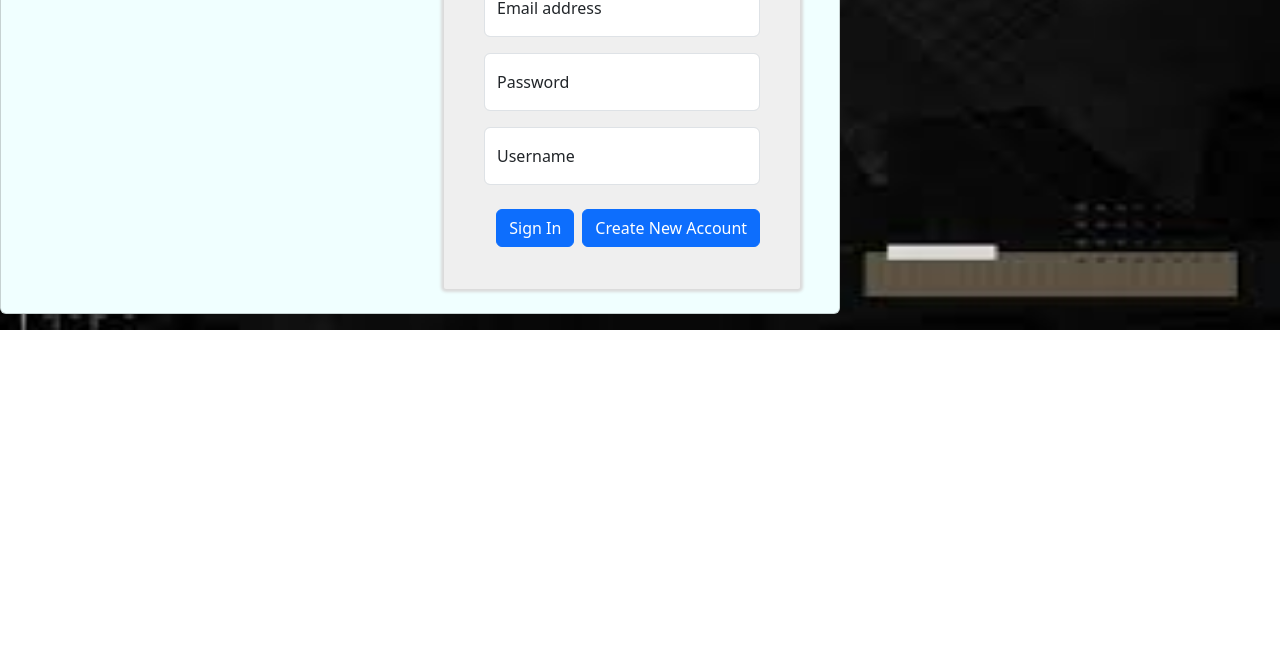
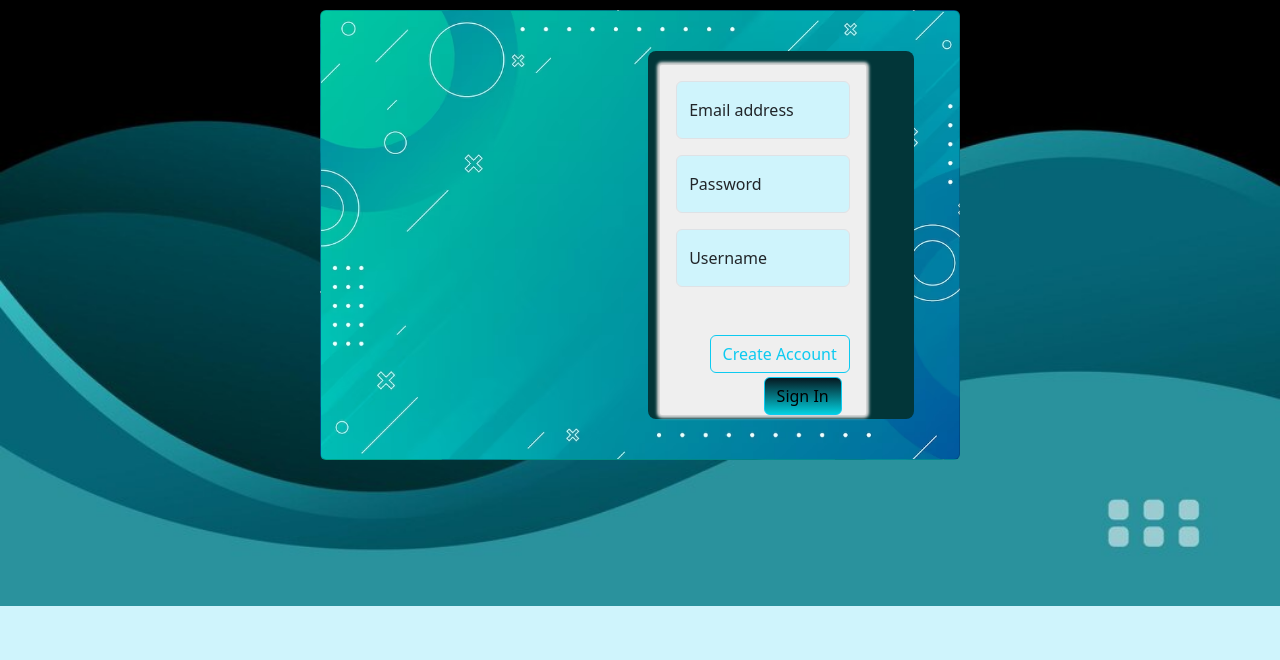
Before and after one commit to shreya-0605/eduhelp, a website with bundled scripts: page dist/register.html in a window 1280 px wide. Shown: the part 140-800 px from the top of the page. Built offline with nearby package versions, Linux system fonts and the light colour scheme.

Commit message:
register.html

```diff
--- a/dist/register.html
+++ b/dist/register.html
@@ -6,39 +6,45 @@
     <meta name="viewport" content="width=device-width, initial-scale=1">
     <meta name="description" content="hbksvf dbzfkdufb dhkfbzsk uhfhgsu fbhkbkdb fukxhudif fhkjdhgkd ">
     <meta name="keyword" content="iitism,register iitism,material">
-    <link href="https://cdn.jsdelivr.net/npm/bootstrap@5.3.2/dist/css/bootstrap.min.css" rel="stylesheet" integrity="sha384-T3c6CoIi6uLrA9TneNEoa7RxnatzjcDSCmG1MXxSR1GAsXEV/Dwwykc2MPK8M2HN" crossorigin="anonymous">
-
+    <link href="https://cdn.jsdelivr.net/npm/bootstrap@5.3.2/dist/css/bootstrap.min.css" rel="stylesheet"
+    integrity="sha384-T3c6CoIi6uLrA9TneNEoa7RxnatzjcDSCmG1MXxSR1GAsXEV/Dwwykc2MPK8M2HN" crossorigin="anonymous">
     <title>auth</title>
 </head>
-<body >
-    <h2 class="mb-3">Register User</h2>
-    <div class="card mb-3 " style="max-width: 840px; height: 400px; background-color: azure;">
-      <div class="row g-0">
-        <div class="col-md-6">
-          <img src="..." class="img-fluid rounded-start" alt="...">
+<body class="bg-info-subtle text-emphasis-info"
+style="    background-image: url(p4.jpg); background-repeat: no-repeat; background-size: cover;" >
+<div class="row col-12 d-flex justify-content-center" style="height: 150px;">
+     <div class="  col-3 fs-1 fw-semibold" style="color: rgb(27, 162, 167); text-align:center; padding-top: 70px; font-family:'Trebuchet MS', 'Lucida Sans Unicode', 'Lucida Grande', 'Lucida Sans', Arial, sans-serif;">
+      Register User
      </div>
-        <div class="col-md-6 justify-content-center" >
-          <div class="card-body m-4 ml-5">
-            <form id="MainForm" class="w-100 m-4">
+</div>
+
+<div class="col-6  card m-auto" style="height: 450px;  background-image:url(p3.jpg); background-size: cover; ">
+  <div class="row z-0" style=" ">
+        <div class="d-flex col-12 z-1 position-absolute  ">
+
+  </div>
+  <div class="  col-5 z-3 position-absolute" style="background-color:rgb(2, 54, 57); border-radius:8px; right: 45px; bottom:40px; top: 40px; padding-top: 14px;">
+    <div class=" card-body ">
+      <form id="MainForm" class="w-100 ">
           <div class="form-floating mb-3">
-                  <input type="email" class="form-control" id="emailInp" placeholder="name@iitism.ac.in">
+            <input type="email" class="form-control bg-info-subtle" id="emailInp" placeholder="name@iitism.ac.in">
             <label for="floatingInput">Email address</label>
           </div>
           <div class="form-floating mb-3">
-                  <input type="password" class="form-control" id="passwordInp" placeholder="Password">
+            <input type="password" class="form-control bg-info-subtle" id="passwordInp" placeholder="Password">
             <label for="floatingPassword">Password</label>
           </div>
-               <div class="form-floating mb-4">
-                  <input type="text" class="form-control" id="userInp" placeholder="Username">
+          <div class="form-floating mb-5">
+            <input type="text" class="form-control bg-info-subtle " id="userInp" placeholder="Username">
             <label for="floatingUsrename">Username</label>
           </div>
-               <button type="submit" class="btn btn-primary " style="float: right;"> Create New Account</button>
+          <button type="submit" class="btn btn-outline-info mb-1" style="float: right;"> Create Account</button>
 
           <a href="login.html">
-                  <button type="button" class="btn btn-primary me-2" style="float: right;">Sign In</button>
+            <button type="button" class=" btn btn-info me-2 fw-medium"
+             style="float: right; background: linear-gradient(#061820, rgb(1, 207, 222)); ">Sign In</button>
           </a>
       </form>
-          </div>
     </div>
   </div>
 </div>
```
Lines whose indentation alone changed are shown as unchanged.
